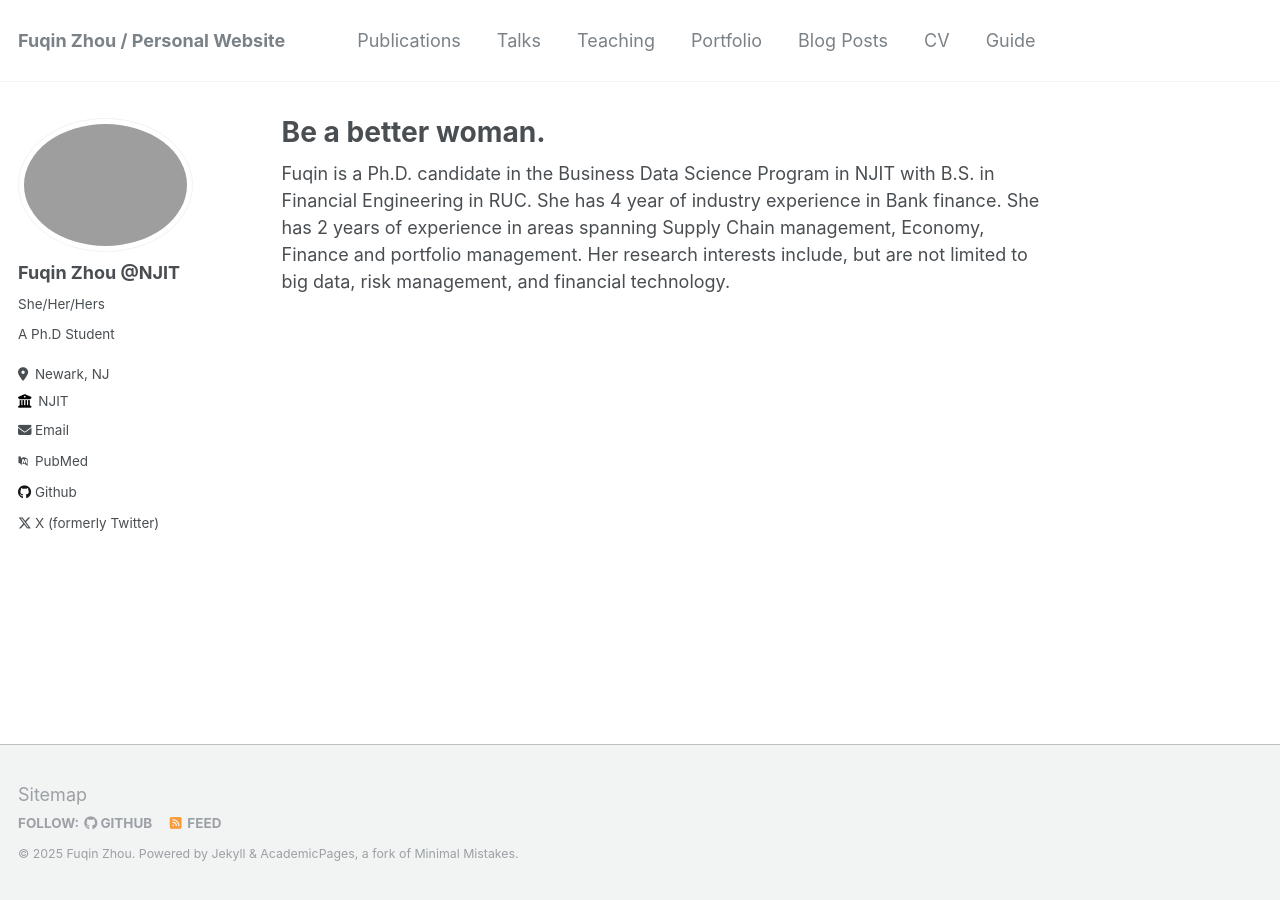
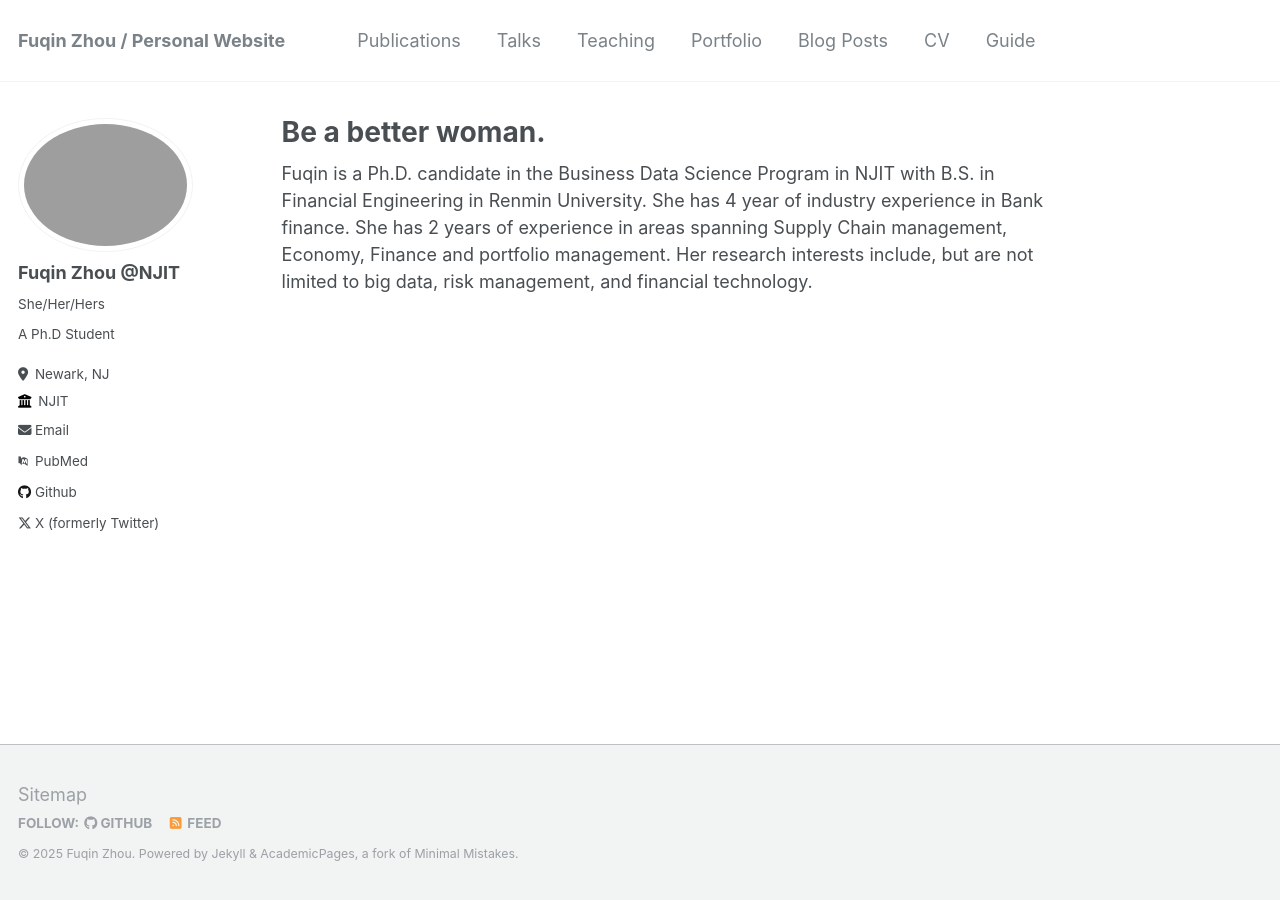
Before and after one commit to zhoufq001/zhoufq001.github.io, a Jekyll site: the page built from _pages/about.md, in a window 1280 px wide. Built offline with Jekyll 4.4.1, drawn with Linux system fonts in a browser that asks for light colours; some web fonts are replaced.

```diff
--- a/_pages/about.md
+++ b/_pages/about.md
@@ -7,7 +7,7 @@ redirect_from:
   - /about.html
 ---
 
-Fuqin is a Ph.D. candidate in the Business Data Science Program in NJIT with B.S. in Financial Engineering in RUC. She has 4 year of industry experience in Bank finance.  She has 2 years of experience in areas spanning Supply Chain management, Economy, Finance and portfolio management.
+Fuqin is a Ph.D. candidate in the Business Data Science Program in NJIT with B.S. in Financial Engineering in Renmin University. She has 4 year of industry experience in Bank finance.  She has 2 years of experience in areas spanning Supply Chain management, Economy, Finance and portfolio management.
 Her research interests include, but are not limited to big data, risk management, and financial technology.
 
 
```
